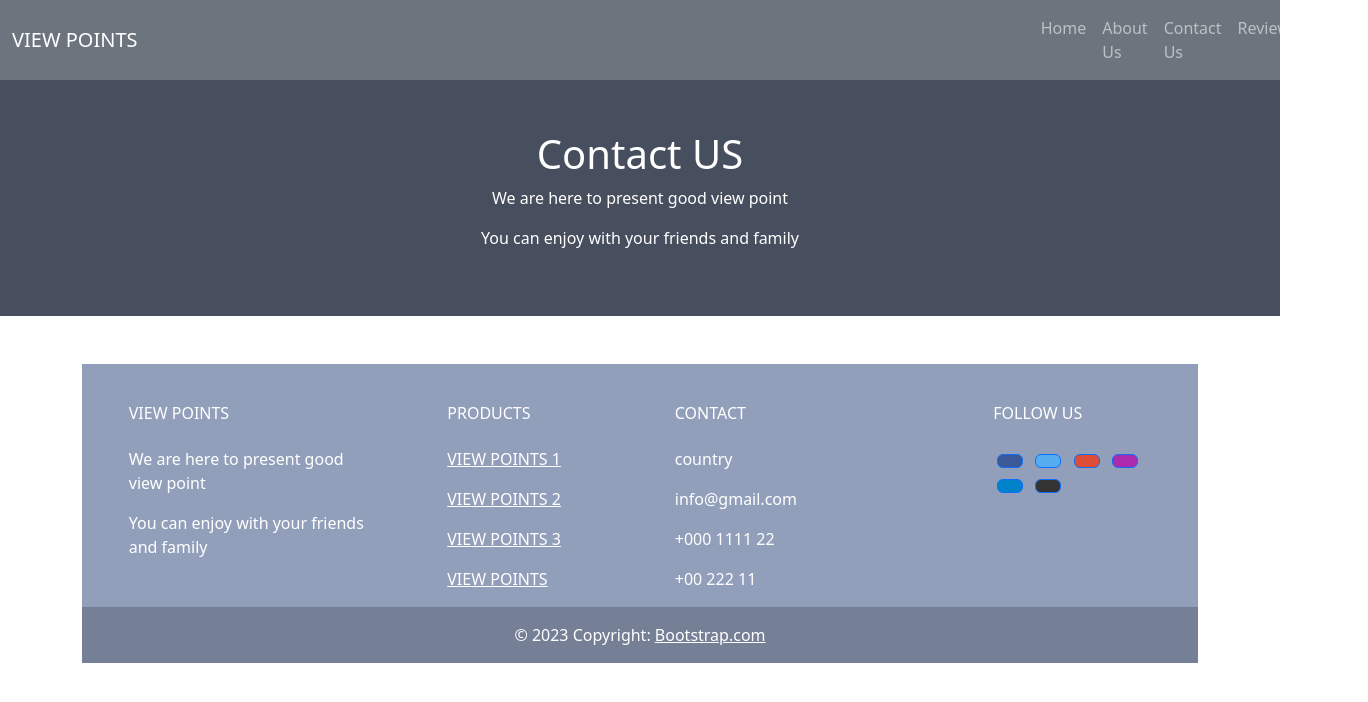
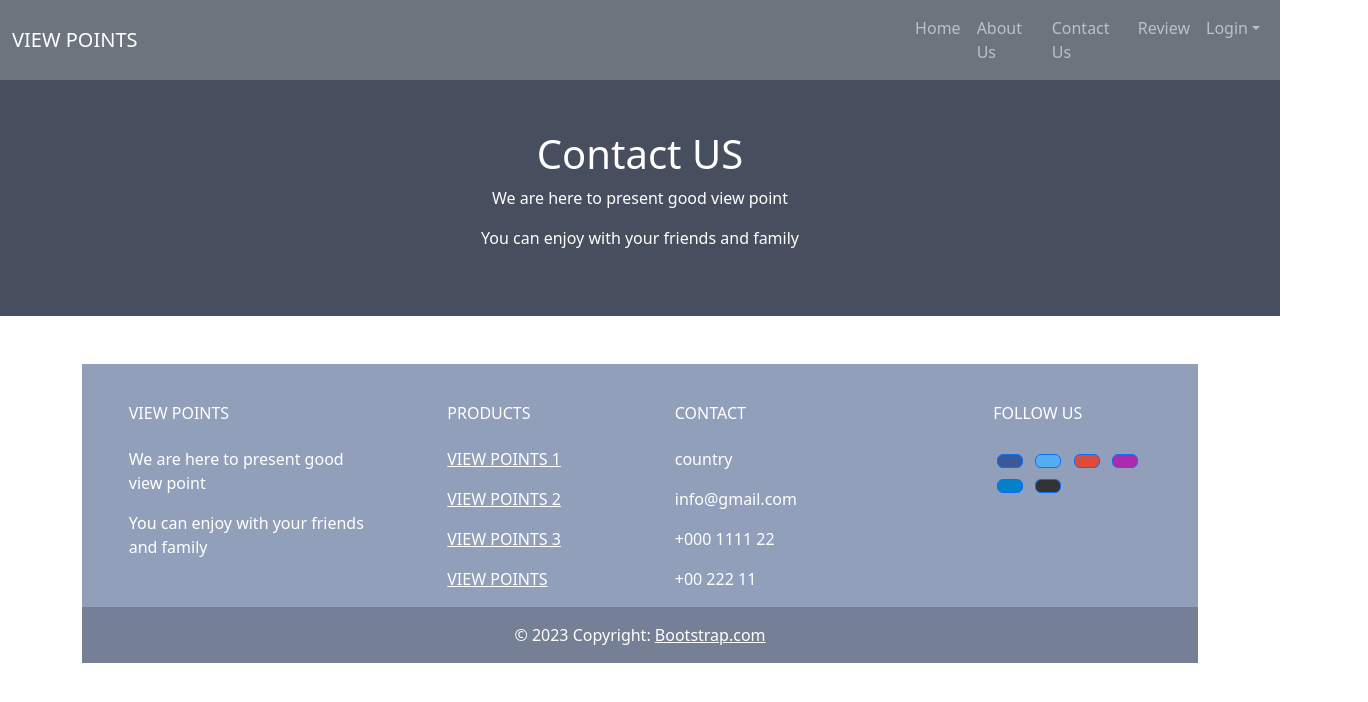
Before and after one commit to KEERTHIVASAN0/Bootstra-main, a plain HTML site: page contact.html in a window 1280 px wide. Shown: the whole page, 1368 px wide, since content can reach past the window. Drawn offline with nearby package versions, Linux system fonts and the light colour scheme.

Commit message:
Update contact.html

```diff
--- a/contact.html
+++ b/contact.html
@@ -22,7 +22,7 @@
       <button class="navbar-toggler" type="button" data-bs-toggle="collapse" data-bs-target="#collapsibleNavbar">
         <span class="navbar-toggler-icon"></span>
       </button>
-      <div class="collapse navbar-collapse" id="collapsibleNavbar" style="padding-left: 70%;">
+      <div class="collapse navbar-collapse" id="collapsibleNavbar" style="padding-left: 60%;">
         <ul class="navbar-nav">
           <li class="nav-item">
             <a class="nav-link" href="index.html">Home</a>
```
